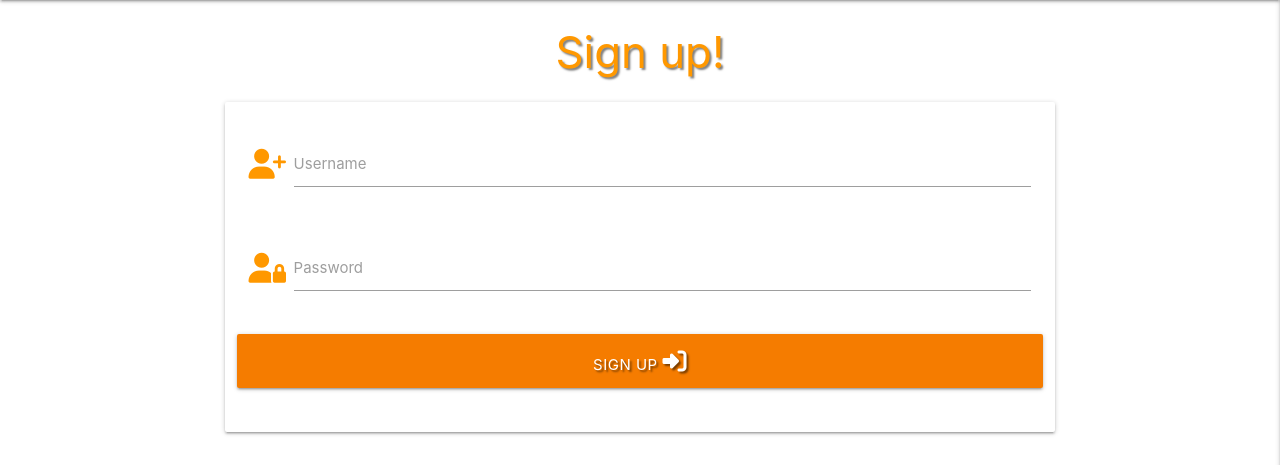
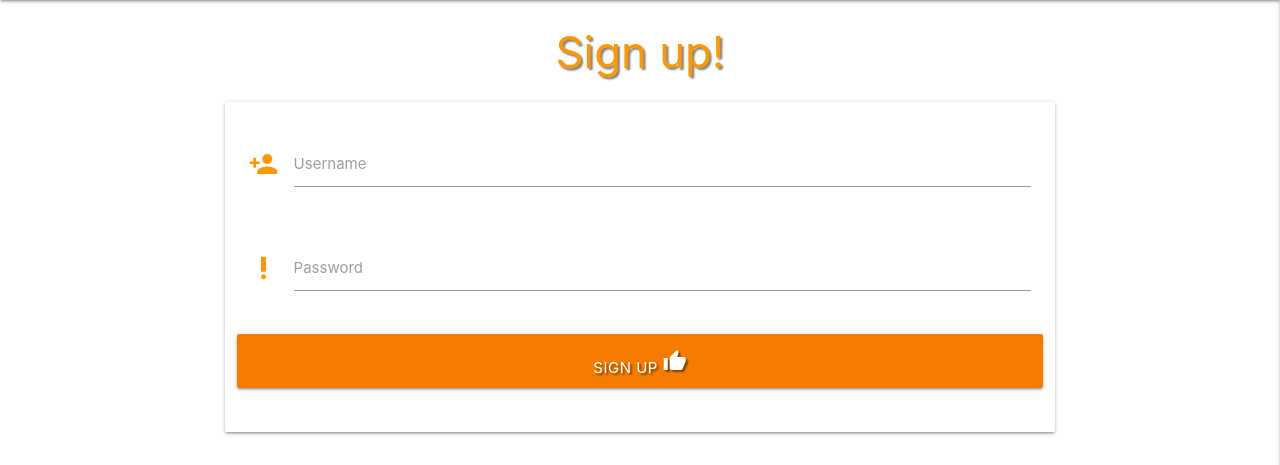
Before and after one commit to AaronHughes424/ShareYourRecipe, a Flask app: page /sign-up in a window 1280 px wide. Shown: the part 64-529 px from the top of the page. Run offline with Flask 2, Linux system fonts and the light colour scheme; some libraries are stand-ins or nearby versions.

Commit message:
added icons from materialize

```diff
--- a/requirements.txt
+++ b/requirements.txt
@@ -1,3 +1,6 @@
 Flask==2.0.3
+Flask-SQLAlchemy==2.5.1
+greenlet==1.1.2
 itsdangerous==2.0.1
+SQLAlchemy==1.4.31
 Werkzeug==2.0.3
--- a/templates/base.html
+++ b/templates/base.html
@@ -5,7 +5,7 @@
 <meta name="viewport" content="width=device-width, initial-scale=1.0">
 <meta http-equiv="X-UA-Compatible" content="ie=edge">
 <link rel="stylesheet" href="https://cdnjs.cloudflare.com/ajax/libs/materialize/1.0.0/css/materialize.min.css" type="text/css">
-<script src="https://kit.fontawesome.com/436d2f19ad.js" crossorigin="anonymous"></script>
+<link href="https://fonts.googleapis.com/icon?family=Material+Icons" rel="stylesheet">
 <link rel="stylesheet" href="{{ url_for('static', filename='css/style.css') }}" type="text/css">
 {% block styles %}
 {% endblock %}
--- a/templates/sign-up.html
+++ b/templates/sign-up.html
@@ -8,21 +8,21 @@
             <div class="card-panel">
                 <div class="row">
                     <div class="input-field col s12">
-                        <i class="fa-solid fa-user-plus prefix orange-text"></i>
+                        <i class="material-icons prefix orange-text">person_add</i>
                         <input id="username" name="username" type="text" class="validate">
                         <label for="username">Username</label>
                     </div>
                 </div>
                 <div class="row">
                     <div class="input-field col s12">
-                        <i class="fa-solid fa-user-lock prefix orange-text"></i>
+                        <i class="material-icons prefix orange-text">priority_high</i>
                         <input id="password" name="password" type="password" class="validate">
                         <label for="password">Password</label>
                     </div>
                 </div>
                 <div class="row">
                     <button type="submit" class="col s12 btn-large orange darken-2 text-shadow">
-                        Sign Up <i class="fas fa-sign-in-alt"></i>
+                        Sign Up <i class="material-icons prefix darken-2">thumb_up</i>
                     </button>
                 </div>
             </div>
```
